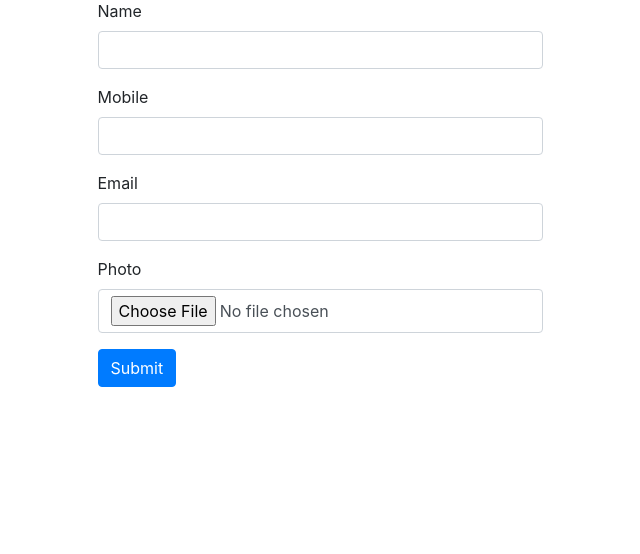
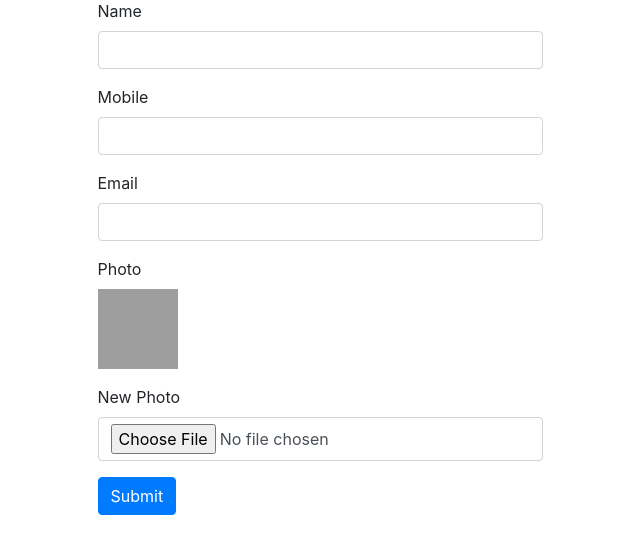
Before and after one commit to ingpedrofernandez/Flask_AuthA, a Flask app: template templates/edit_user.html in a window 1280 px wide. Shown: the part 212-766 px from the top of the page, without its empty margins (320-960 px from the left). Run offline with Flask 3, Linux system fonts and the light colour scheme; the template is opened without the code that fills it, so the values that code supplies are empty; some libraries are stand-ins or nearby versions; grey boxes are pictures that could not be loaded.

Commit message:
Change Edit User html

```diff
--- a/templates/edit_user.html
+++ b/templates/edit_user.html
@@ -67,7 +67,12 @@
           <input type='text' name='email' required class='form-control' value='{{datas.email}}'>
         </div>
         <div class='form-group'>
-          <label>Photo</label>
+          <label>Photo</label><br>
+          {% set new_str = datas.imagelink[6:] %}
+          <img style='border-radius: 0%;' src="{{ url_for('static', filename=new_str) }}" width="80" height="80">
+        </div>
+        <div class='form-group'>
+          <label>New Photo</label>
           <input type='file' name='file' required class='form-control'>
         </div>
         <input type='submit' value='Submit' class='btn btn-primary'>
```
